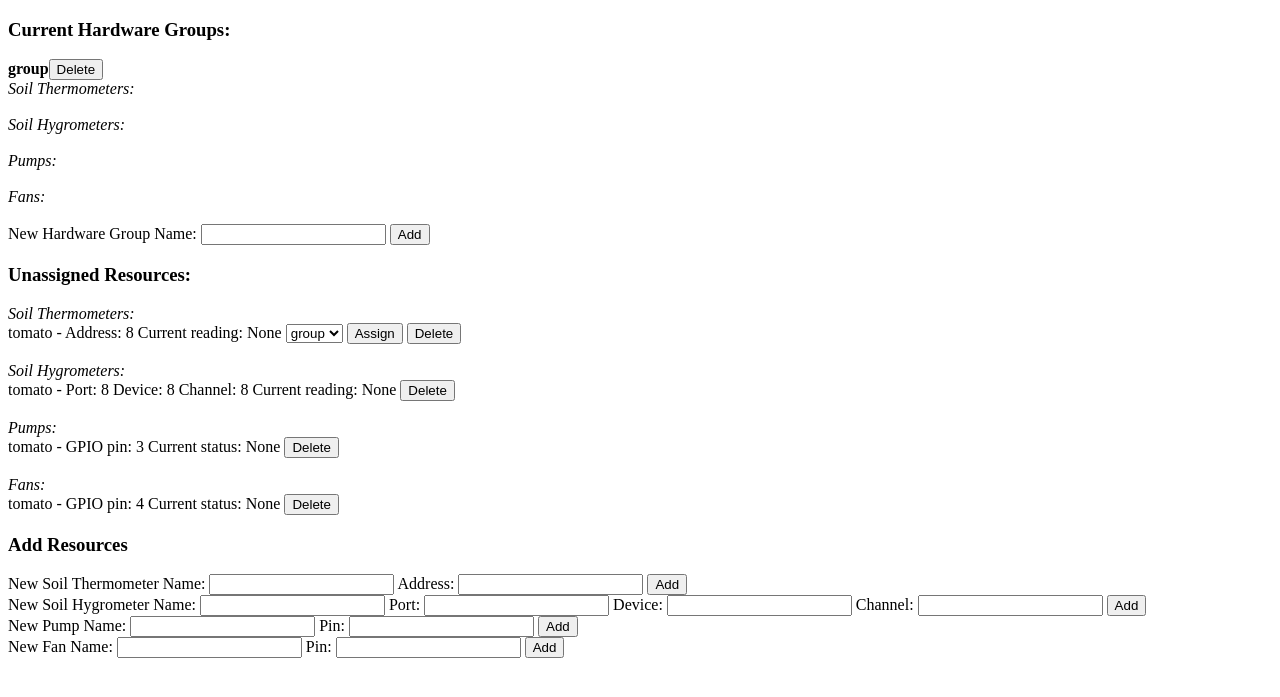
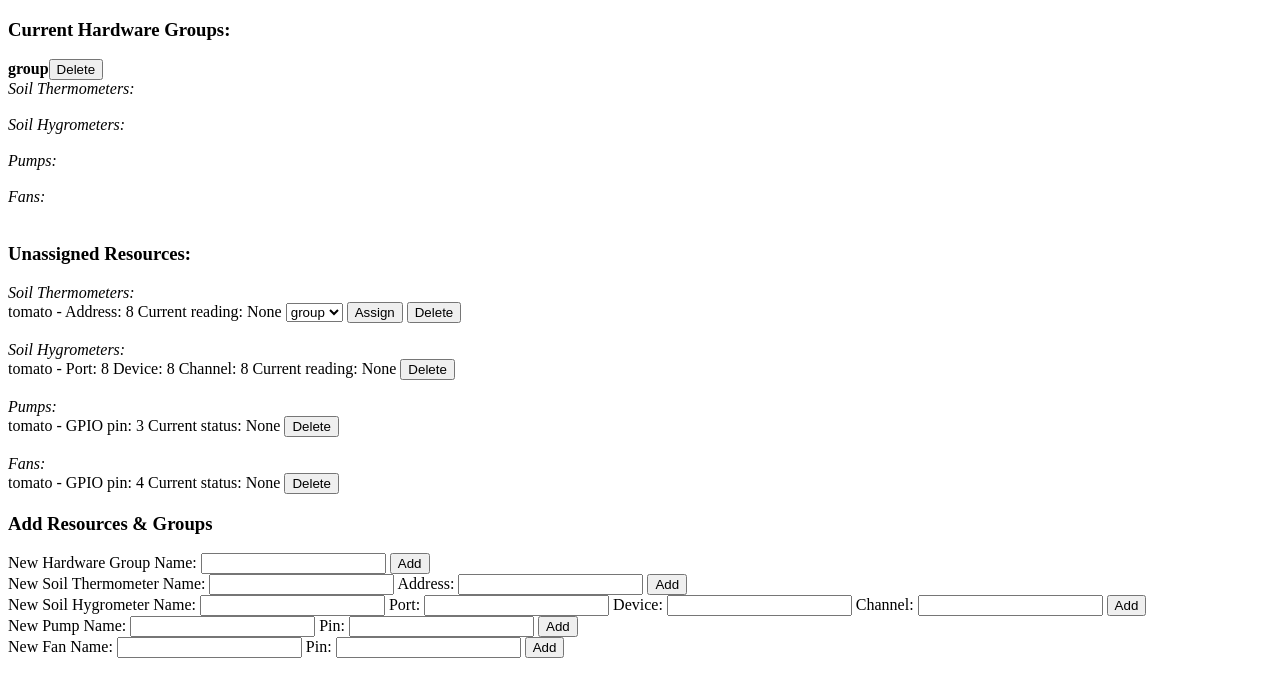
Before and after one commit to openspork/plant_machine, a Flask app: page / in a window 1280 px wide. Shown: the top 697 px of the page. Run offline with Flask 2, Linux system fonts and the light colour scheme; some libraries are stand-ins or nearby versions.

Commit message:
Layout cleanup

```diff
--- a/static/scripts.js
+++ b/static/scripts.js
@@ -44,6 +44,8 @@ $(document).ready(function() {
            					break
            			}
            			break //break from "add" case
+           		case "ass":
+
            		case "rem":
            		case "del":
            			$.post(instr)
--- a/templates/index.html
+++ b/templates/index.html
@@ -59,11 +59,6 @@
 
 	<br>
 
-<!-- add new hardware group -->
-New Hardware Group
-Name: <input type="text" id="add_hwg_name">
-<button id = "add_hwg" type="button">Add</button>
-
 <!-- list unassigned resources -->
 <h3>Unassigned Resources:</h3>
 
@@ -72,6 +67,7 @@ Name: <input type="text" id="add_hwg_name">
 		{% for soil_thermometer in SoilThermometer.select().where(SoilThermometer.group == None) %}
 			{{ soil_thermometer.name }} - Address: {{ soil_thermometer.address }} Current reading: {{ soil_thermometer.curr_reading }}
 
+			<!-- assign dropdown -->
 			<select id = "{{ soil_thermometer.id }}">
 			{% for hw_group in HardwareGroup.select() %}
 	  			<option value = "{{ hw_group.id }}"> {{ hw_group.name }} </option>
@@ -116,7 +112,15 @@ Name: <input type="text" id="add_hwg_name">
 			<br>
 		{% endfor %}
 
-<h3>Add Resources</h3>
+<!-- add resources & groups -->
+<h3>Add Resources & Groups</h3>
+
+	<!-- add new hardware group -->
+	New Hardware Group
+	Name: <input type="text" id="add_hwg_name">
+	<button id = "add_hwg" type="button">Add</button>
+
+	<br>
 
 	<!-- add new soil therm -->
 	New Soil Thermometer
@@ -150,7 +154,6 @@ Name: <input type="text" id="add_hwg_name">
 	Pin: <input type="text" id="add_fan_pin">
 	<button id = "add_fan" type="button">Add</button>
 
-
 </body>
 
 </html>
```
Also changed, not shown: hw_db.db. Lines whose indentation alone changed are shown as unchanged.
